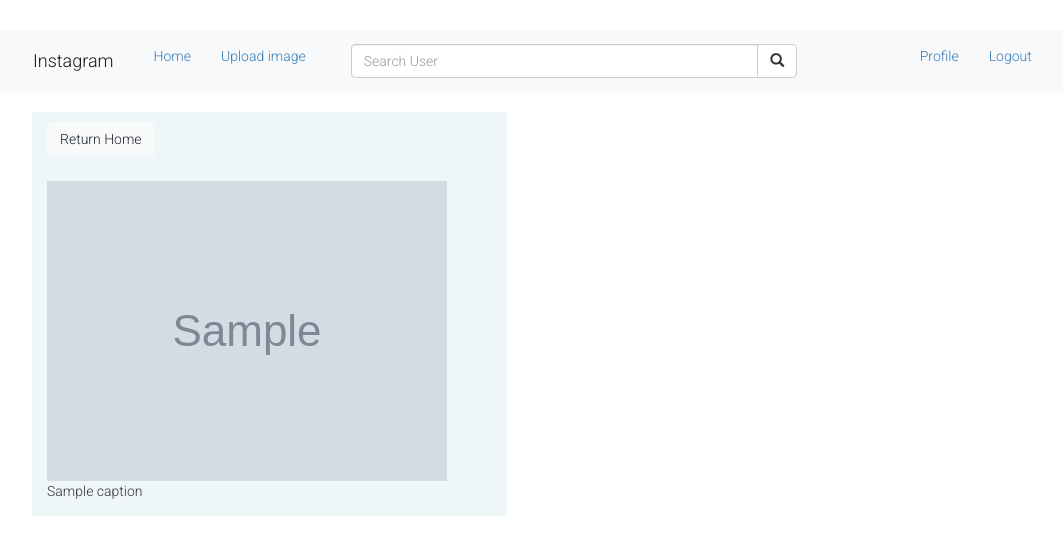
After one commit to Faihope/Instagram, a Django app: template instagram/templates/photo.html in a window 1280 px wide. The commit adds this page. Shown: the top 555 px of the page, without its empty margins (38-1101 px from the left). Run offline with Django 3.2, Linux system fonts and the light colour scheme; the template is opened without the code that fills it: most values are stand-ins (such as "Sample title", 1, 10 or a date in 2020); grey boxes marked "Sample" are stand-in pictures; some libraries are stand-ins or nearby versions.

Commit message:
Add viewphoto function to enable view of image details,create its render template and create its url

```diff
--- /dev/null
+++ b/instagram/templates/photo.html
@@ -0,0 +1,19 @@
+{%extends 'base.html'%}
+{% block content%}
+<div class="container">
+    <div class="row ">
+        <div class="col-md-5 " style="background-color: rgb(239, 246, 248);">
+            <a class="btn btn-light my-3" href="{% url 'welcome'%}">Return Home</a>
+            <div class="my-4" style="height: auto;">
+                <img style="max-width: 100%; min-height: 60%;" src="{{photo.image.url}}" alt="image-cap">
+                <p>
+
+                    {{photo.caption}}
+
+                </p>
+            </div>
+
+        </div>
+    </div>
+</div>
+{% endblock %}
--- a/instagram/templates/welcome.html
+++ b/instagram/templates/welcome.html
@@ -11,7 +11,7 @@
                     {{user.username}}
 
                 </div>
-                <a style="text-decoration: none;" href="" class="btn btn-outline-light btn-sm m-1">
+                <a style="text-decoration: none;" href="{%url 'photo' photo.id %}" class="btn btn-outline-light btn-sm m-1">
                     <img class="image-thumbail" src="{{ photo.image.url}}" width="700px" height="500px"
                         alt="Card image cap"></a>
                         <form action="{% url 'like'%}" method="POST">
--- a/instagram/urls.py
+++ b/instagram/urls.py
@@ -16,6 +16,7 @@ urlpatterns=[
     url(r'^profile/&',views.profilepage,name='profilepage'),
     url(r'^search/', views.search_results, name='search_results'),
     url(r'^like/', views.like, name='like'),
+    path(r'^photo/<str:pk>',views.viewPhoto,name='photo'),
 
 ]
 if settings.DEBUG:
--- a/instagram/views.py
+++ b/instagram/views.py
@@ -126,3 +126,7 @@ def uploadImage(request):
         form=ImageForm()
         img=Image.objects.all()
     return render(request,"index.html",{"form":form})
+
+def viewPhoto(request,pk=int):
+    photo=Image.objects.get(id=pk)
+    return render(request,'photo.html',{'photo':photo})
```
Also changed, not shown: db.sqlite3.
